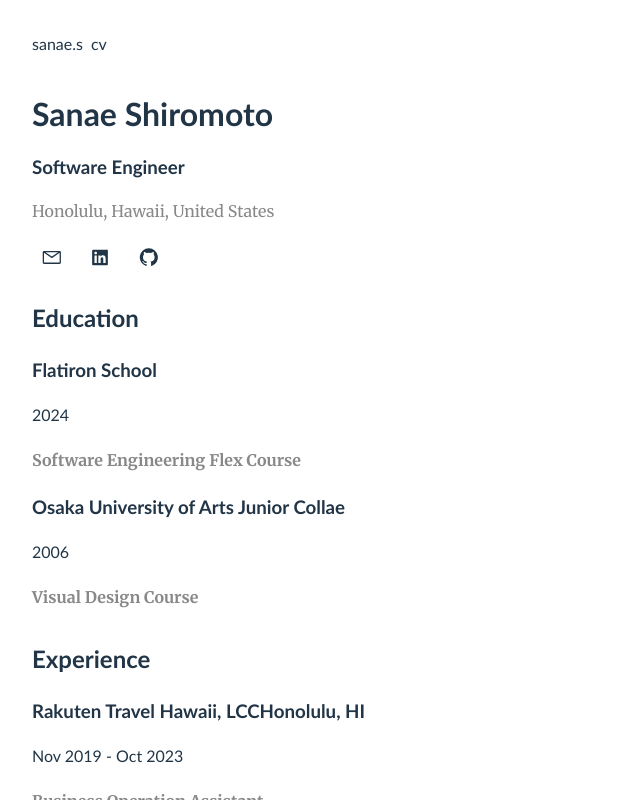
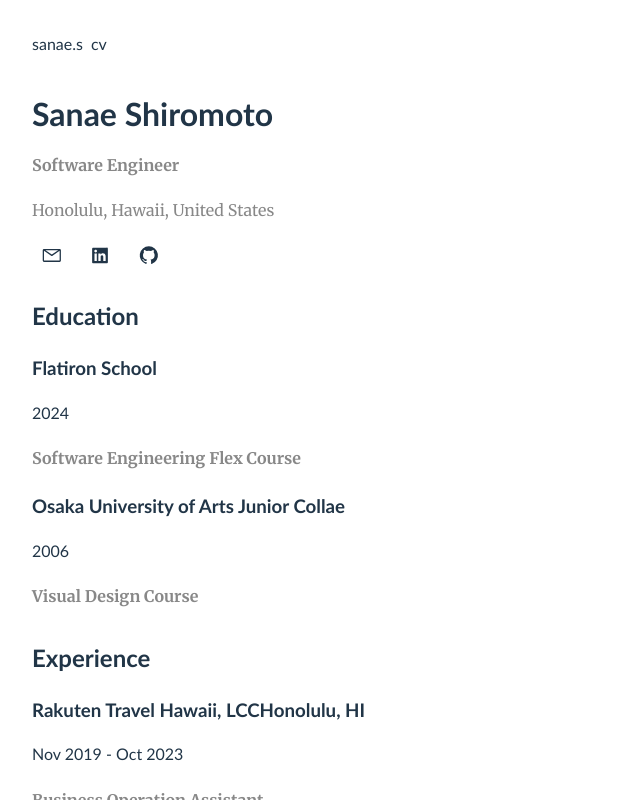
Before and after one commit to Pokasana/intro-page, a React (Vite) app: page /cv in a window 1280 px wide. Shown: the whole page, without its empty margins (0-640 px from the left). Built offline with nearby package versions, Linux system fonts and the light colour scheme.

Commit message:
change the title to h4 from h3 in NameCard

```diff
--- a/src/features/cv/NameCard.jsx
+++ b/src/features/cv/NameCard.jsx
@@ -4,7 +4,7 @@ function NameCard() {
   return (
     <div className="mt-10">
       <h1>Sanae Shiromoto</h1>
-      <h3 className="font-bold">Software Engineer</h3>
+      <h4>Software Engineer</h4>
       <p>Honolulu, Hawaii, United States</p>
 
       <a>
```
